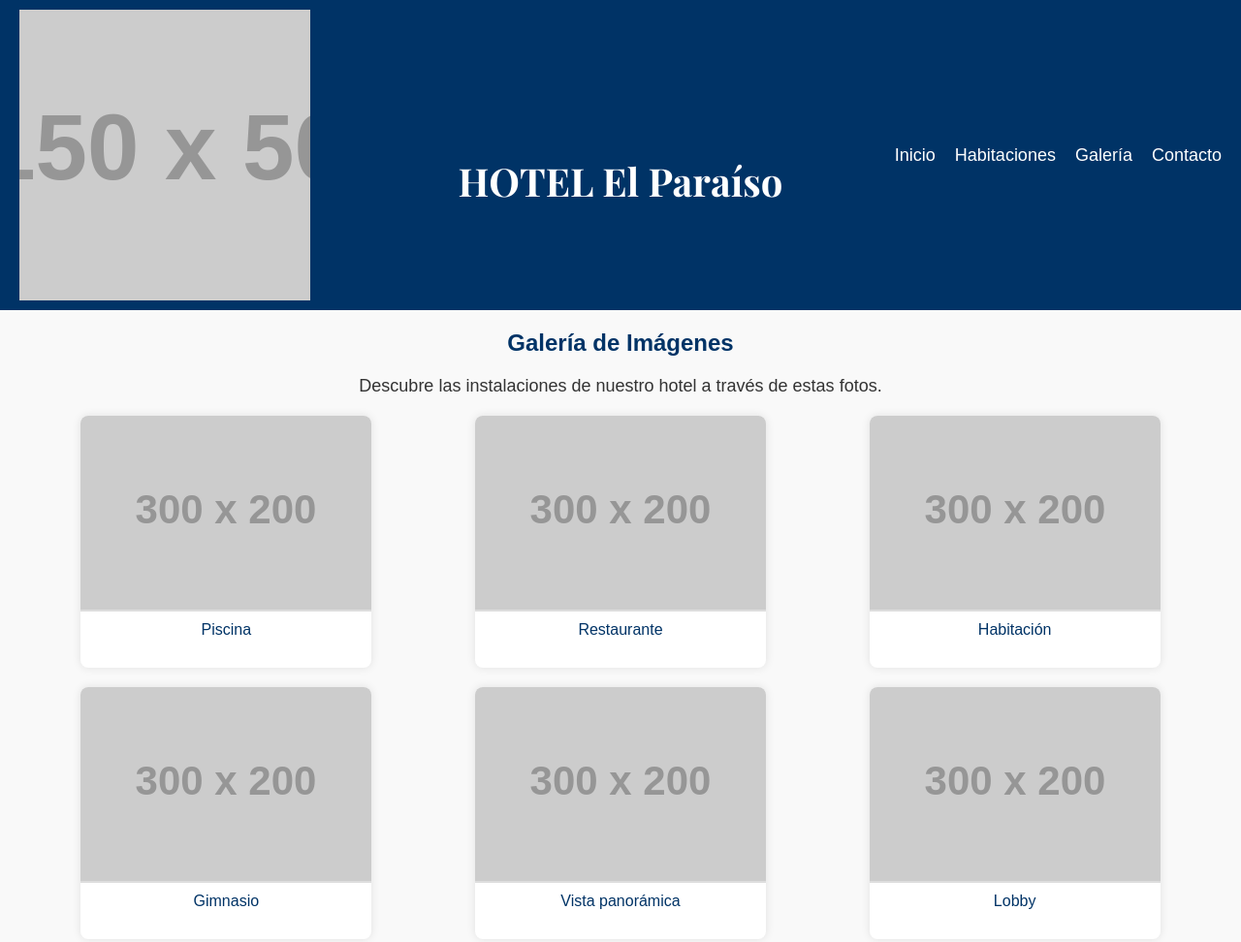
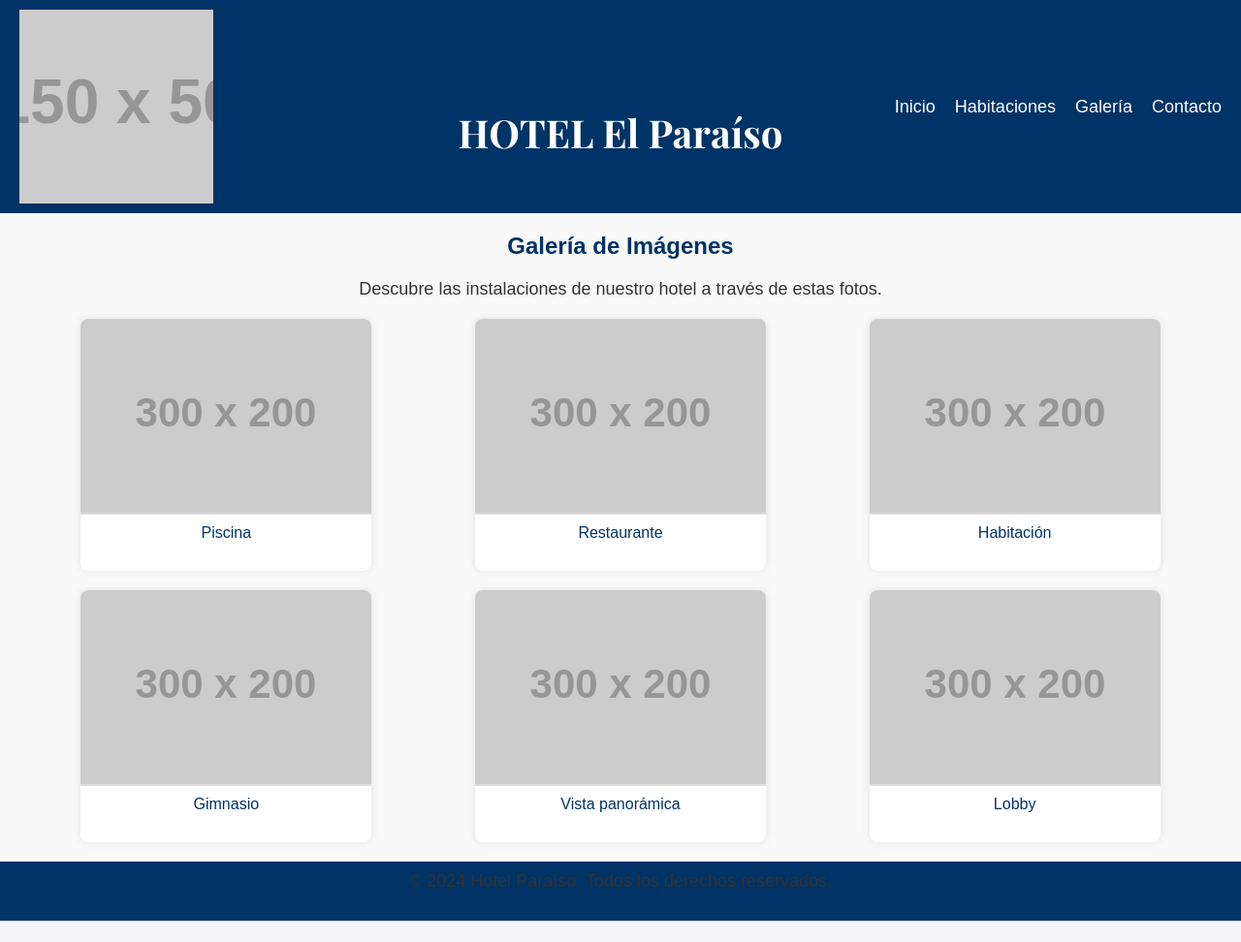
Before and after one commit to sahidsot/PIA_DPWD, a plain HTML site: page Galeria/galeria.html in a window 1280 px wide. Shown: the top 972 px of the page at 97% size. After the commit the page ends 950 px from the top, so only its background shows below. Drawn offline with nearby package versions, Linux system fonts and the light colour scheme; placeholder pictures from the web are drawn by us; files whose address does not match are found by name.

Commit message:
Update styles.css

```diff
--- a/Galeria/styles.css
+++ b/Galeria/styles.css
@@ -22,8 +22,8 @@ header {
 }
 
 #logo {
-  width: 300px; /* Establecer el ancho a 300px */
-  height: 300px; /* Establecer la altura a 300px */
+  width: 200px; /* Establecer el ancho a 300px */
+  height: 200px; /* Establecer la altura a 300px */
   object-fit: cover; /* Asegura que la imagen no se deforme */
 }
 
```
